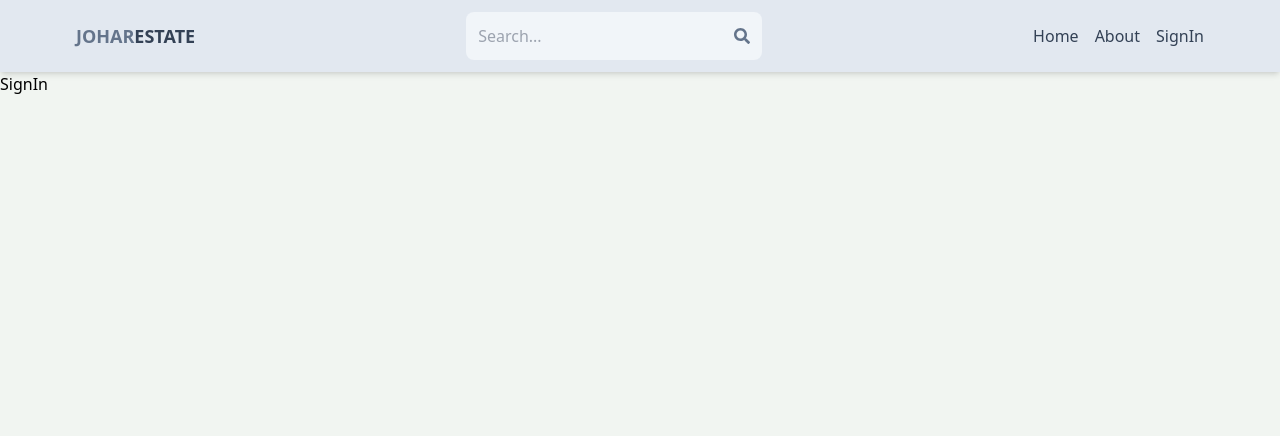
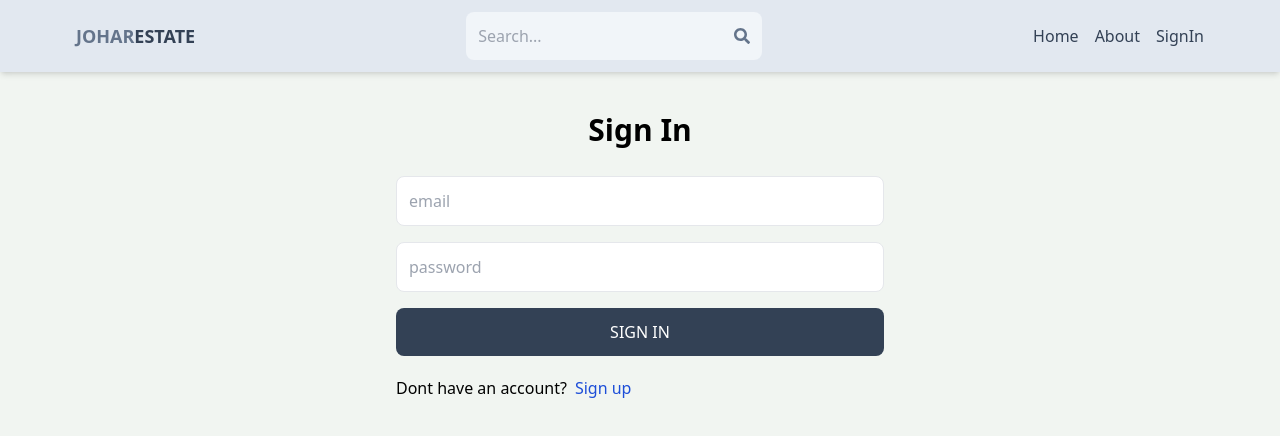
Before and after one commit to Johar819/real-estate, a React (Vite) app in the folder client/: page /sign-in in a window 1280 px wide. Shown: the top 436 px of the page. Built offline with nearby package versions, Linux system fonts and the light colour scheme.

Commit message:
complete sign in functionality

```diff
--- a/client/src/pages/SignIn.jsx
+++ b/client/src/pages/SignIn.jsx
@@ -1,8 +1,78 @@
-import React from 'react'
+import { useState } from 'react';
+import {Link, useNavigate} from 'react-router-dom'
+const SignIn = () => {
+  const navigate = useNavigate();
+  const [formData, setFormData] = useState({});
+  const [loading, setLoading] = useState(false);
+  const [error, setError] = useState(null);
+  const handleChange = (e) => {
+    setFormData({
+      ...formData,
+      [e.target.id]: e.target.value
+    })
+  }
+  const handleSubmit = async(e)=>{
+    e.preventDefault();
+    setLoading(true);
+    try {
+      const res = await fetch('/api/auth/signin',{
+        method:'POST',
+        headers:{
+          'Content-Type':'application/json'
+        },
+        body:JSON.stringify(formData)
+      }),
+      data = await res.json();
+      console.log(data);
+      if(data.success===false){
+        setLoading(false);
+        setError(data.message);
+        return;
+      }
+      setLoading(false);
+      setError(null);
+      navigate('/');
+    }
+    catch(error){
+      setLoading(false);
+      setError(error.message);
+    }
+  }
 
-const SignIn = () => {
   return (
-    <div>SignIn</div>
+    <div className='p-3 max-w-lg mx-auto'>
+      <h1 className='text-3xl text-center font-semibold my-7'>Sign In</h1>
+      <form onSubmit={handleSubmit} className='flex flex-col gap-4'>
+        <input
+          type='email'
+          placeholder='email'
+          className='border p-3 rounded-lg'
+          id='email'
+          onChange={handleChange}
+        />
+        <input
+          type='password'
+          placeholder='password'
+          className='border p-3 rounded-lg'
+          id='password'
+          onChange={handleChange}
+        />
+
+        <button
+          disabled={loading}
+          className='bg-slate-700 text-white p-3 rounded-lg uppercase hover:opacity-95 disabled:opacity-80'
+        >
+          {loading ? 'Loading...' : 'Sign In'}
+        </button>
+      </form>
+      <div className='flex gap-2 mt-5'>
+        <p>Dont have an account?</p>
+        <Link to={'/sign-up'}>
+          <span className='text-blue-700'>Sign up</span>
+        </Link>
+      </div>
+      {error && <p className='text-red-500 mt-5'>{error}</p>}
+    </div>
   )
 }
 
```
